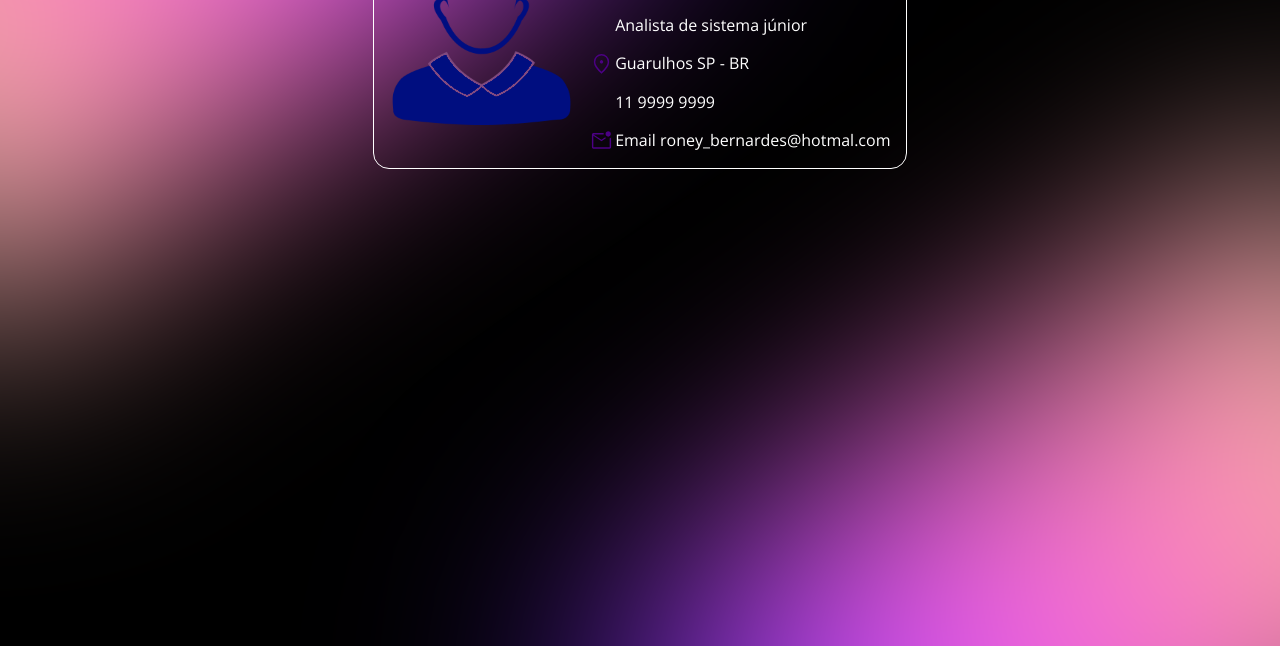
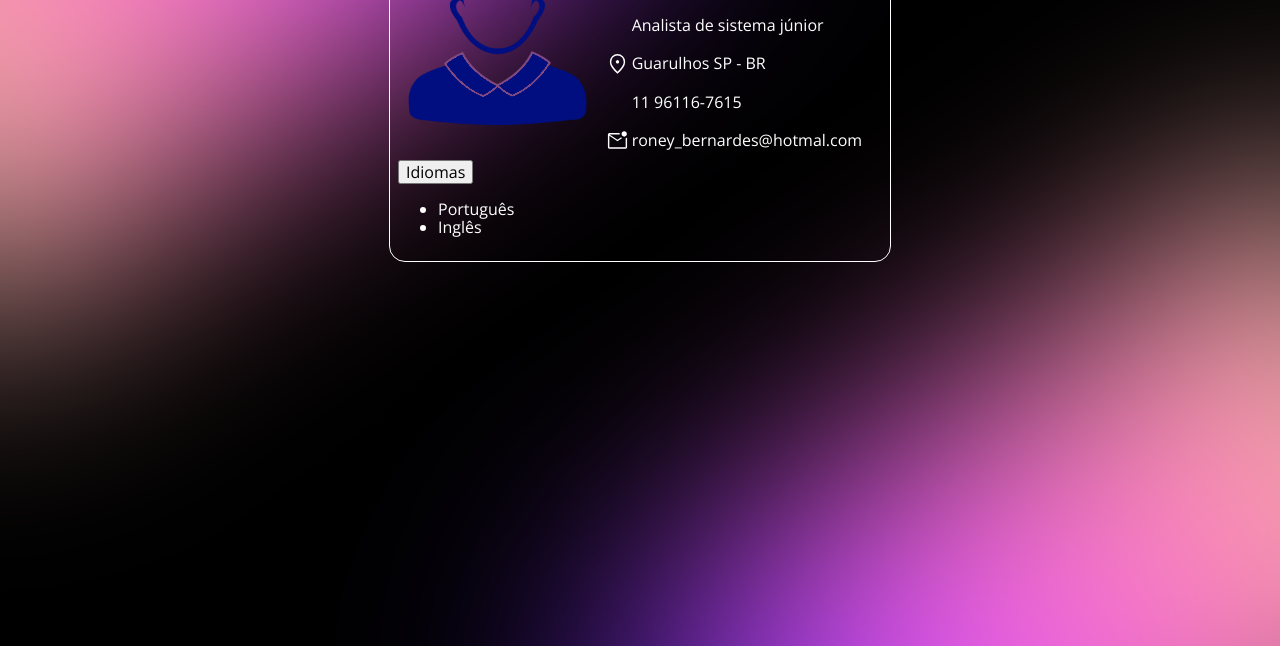
Before and after one commit to Roney-Bernardes-Dev/ProjetoPortfolio, a plain HTML site: page projeto Dio/index.html in a window 1280 px wide. Shown: the part 154-800 px from the top of the page. Drawn offline with nearby package versions, Linux system fonts and the light colour scheme.

Commit message:
alterando cor do icons svg

```diff
--- a/projeto Dio/assets/css/header.css
+++ b/projeto Dio/assets/css/header.css
@@ -44,22 +44,22 @@
 
 .information .job::before {
     background-image: url('../img/icons/job.svg');
-    filter: invert(16%) sepia(30%) saturate(7467%) hue-rotate(267deg) brightness(77%) contrast(125%);
+    filter: invert(100%) sepia(0%) saturate(7500%) hue-rotate(130deg) brightness(100%) contrast(101%);
 }
 
 .information .location::before {
     background-image: url('../img/icons/location.svg');
-    filter: invert(16%) sepia(30%) saturate(7467%) hue-rotate(267deg) brightness(77%) contrast(125%);
+    filter: invert(100%) sepia(0%) saturate(7500%) hue-rotate(130deg) brightness(100%) contrast(101%);
 }
 
 .information .phone::before {
     background-image: url('../img/icons/phone.svg');
-    filter: invert(16%) sepia(30%) saturate(7467%) hue-rotate(267deg) brightness(77%) contrast(125%);
+    filter: invert(100%) sepia(0%) saturate(7500%) hue-rotate(130deg) brightness(100%) contrast(101%);
 }
 
 .information .email::before {
     background-image: url('../img/icons/email.svg');
-    filter: invert(16%) sepia(30%) saturate(7467%) hue-rotate(267deg) brightness(77%) contrast(125%);
+    filter: invert(100%) sepia(0%) saturate(7500%) hue-rotate(130deg) brightness(100%) contrast(101%);
 }
 
 @media only screen and (min-width: 768px) {
--- a/projeto Dio/index.html
+++ b/projeto Dio/index.html
@@ -26,10 +26,20 @@
         <div class="information">
             <p class="job">Analista de sistema júnior</p>
             <p class="location">Guarulhos SP - BR</p>
-            <p class="phone">11 9999 9999</p>
-            <p class="email">Email roney_bernardes@hotmal.com</p>
+            <p class="phone">11 96116-7615</p>
+            <p class="email">roney_bernardes@hotmal.com</p>
         </div>
     </header>
+    <section class="acordeon">
+        <button class="trigger">Idiomas</button>
+
+        <div class="content">
+        <ul>
+            <li>Português</li>
+            <li>Inglês</li>
+        </ul>
+        </div>
+    </section>
     </div>
 
     <script src="./assets/js/alterarSvg.js"></script>
```
